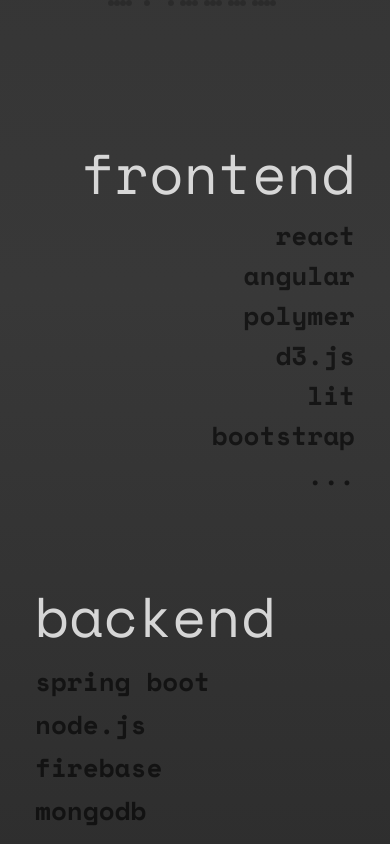
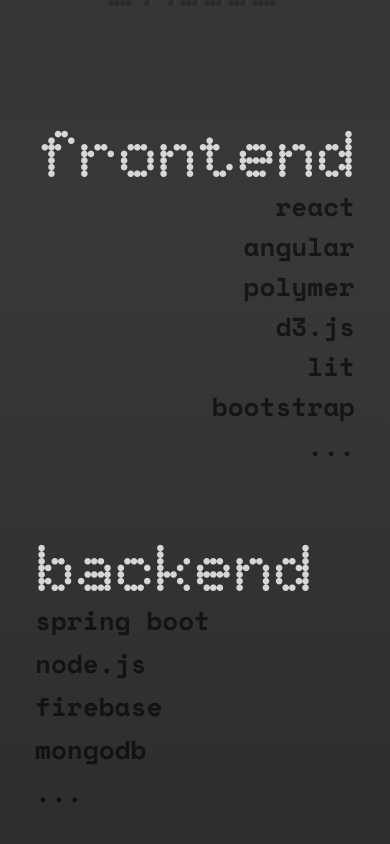
Before and after one commit to DanielKanyo/site-23, a React (Create React App) app: page / in a window 390 px wide. Shown: the part 1840-2684 px from the top of the page. Built offline with nearby package versions, Linux system fonts and the light colour scheme; no server answers.

Commit message:
Css fixes

```diff
--- a/src/App/Components/Skills/Skills.css
+++ b/src/App/Components/Skills/Skills.css
@@ -35,7 +35,7 @@
 
 .skills .skill-category-container .skill-category-title {
     font-size: 130px;
-    font-family: 'Space Mono', monospace;
+    font-family: font_5by7;
     color: white;
     text-transform: lowercase;
     opacity: 0.8;
@@ -47,7 +47,7 @@
     font-size: 26px;
     opacity: 0.6;
     display: flex;
-    margin-top: -22px;
+    margin-top: 14px;
     text-transform: lowercase;
 }
 
@@ -82,12 +82,12 @@
     }
 
     .skills .skill-category-container .skill-category-title {
-        font-size: 56px;
+        font-size: 66px;
     }
 
     .skills .skill-category-list {
         display: block;
-        margin-top: 0;
+        margin-top: 10px;
         font-size: 26px;
     }
 
```
